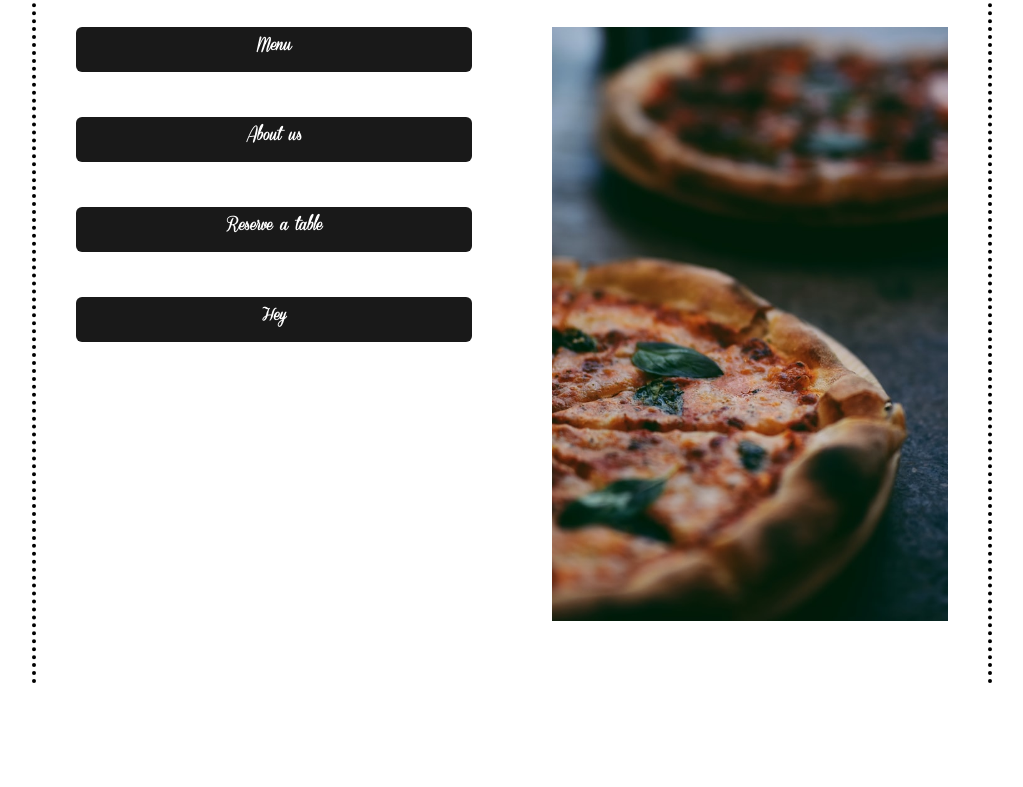
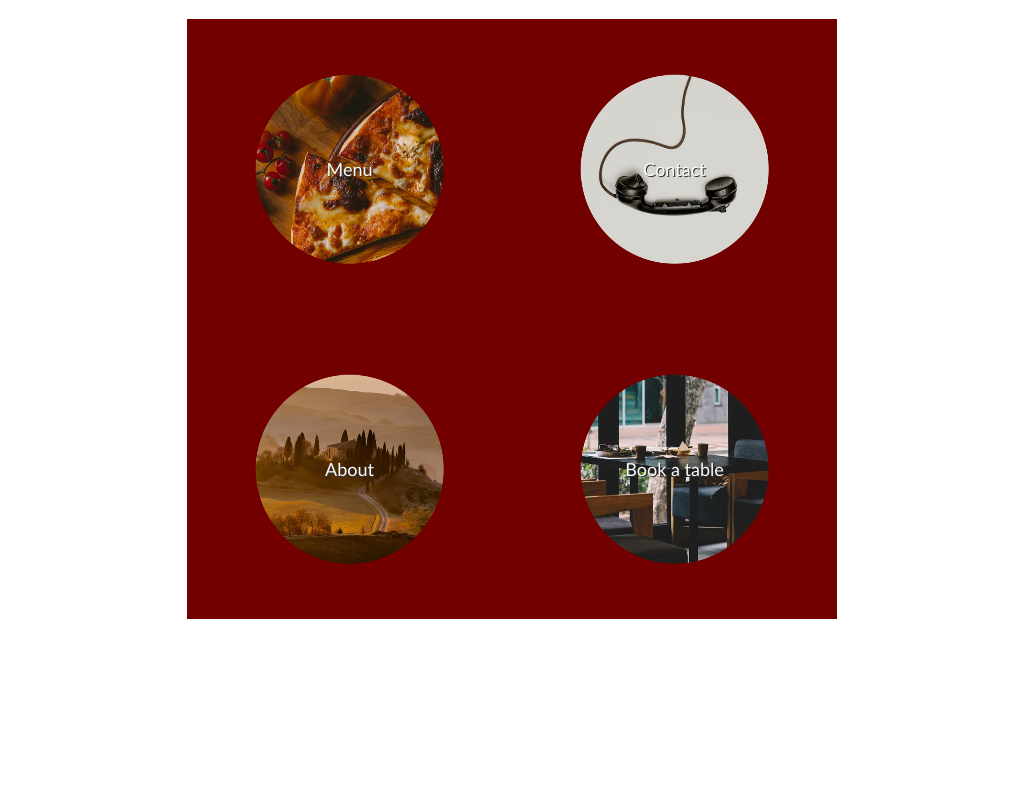
Before and after one commit to KaurKadak/pizzeria-website, a plain HTML site: page homepage.html in a window 1280 px wide. Shown: the part 156-943 px from the top of the page, without its empty margins (128-1151 px from the left). After the commit the page ends 840 px from the top, so only its background shows below. Drawn offline with Linux system fonts and the light colour scheme.

Commit message:
Finished homepage, added buttons with backgrounds

```diff
--- a/css/styles.css
+++ b/css/styles.css
@@ -12,13 +12,16 @@
     font-style: normal;
 
 }
-body{
+
+img{
+    max-width: 58%;
 
 }
 
 h1{
     float: left;
     font-family: 'coneria_script_demoregular', sans-serif;
+    padding: 40px 10px;
 }
 
 .clear{
@@ -30,72 +33,73 @@ h1{
   height: 100vh;
   margin: 0 auto;
 
-  background-position: center;
-  background-repeat: no-repeat;
-  border-right: 4px dotted black;
-  border-left: 4px dotted black;
 }
 
 .header{
-
     display: flex;
-    justify-content: space-around;
+    justify-content: center;
+    align-items: center;
     margin-top: 40px ;
-    margin-bottom: 3em;
-
 }
 
 .right-side {
   width: 10%;
   padding-top: 20px;
-  background-color: #427e14;
+  background-color: #008c45;
 }
 
 .left-side{
-  background-color: red;
+  background-color: #cd212a;
 }
 
-.next-page-buttons{
-    padding: 40px 40px;
-    width: 50%;
-    margin: 0;
-    box-sizing: border-box;
-    float: left;
+.buttons{
+    /*
+    Container for buttons
 
+    */
+    background-color: #720000;
+    background-position: top 30px;
+    max-width: 650px;
+    margin: 0 auto;
+    overflow: hidden;
+    background-repeat: no-repeat;
 
 }
 
-.button {
-    height: 3em;
-    margin-bottom: 3em;
-	background-color:#191919;
-	border-radius:6px;
-	cursor:pointer;
-	color:#ffffff;
-	font-family:"coneria_script_demoregular", sans-serif;
-	font-size:15px;
-	font-weight:bold;
-	padding:6px 24px;
-	text-decoration:none;
-    text-align: center;
-    min-width: 200px;
-}
-.button:hover {
-	background-color: lightgray;
-}
-.button:active {
-	position:relative;
-	top:1px;
+.button{
+    /* Defining general shape of button
+
+    todo: add marigins
+
+    height: 50%;
+    width: 50%;
+    float: left;
+    */
+    height: 300px;
+    width: 50%;
+    float: left;
+    display: flex;
+    position: relative;
+    justify-content: center;
+    align-items: center;
+
 }
 
-.bg{
-    background-image: url(../images/pizzabgvertical.jpg);
-    background-repeat: no-repeat;
-    background-origin: content-box;
-    height: auto;
-    background-size: 100%;
-    overflow: hidden;
-    min-height: 100%;
-    display: inline-block;
 
+
+
+.centered {
+    /* Centered text */
+
+    position: absolute;
+    top: 50%;
+    left: 50%;
+    transform: translate(-50%, -50%);
+    font-family: 'Trebuchet MS', 'Lucida Sans Unicode', 'Lucida Grande', 'Lucida Sans', Arial, sans-serif;
+    color: #fafafa;
+  }
+
+.centered p{
+    font-size: large;
+    text-shadow: 1px 1px #333;
 }
--- a/homepage.html
+++ b/homepage.html
@@ -6,6 +6,7 @@
   <title>Pizzeria</title>
 </head>
 <body>
+
   <div class="page">
     <div class="header">
         <div class="right-side"></div>
@@ -14,29 +15,58 @@
         </div>
         <div class="left-side right-side"></div>
     </div> <!-- End of header -->
-    <div class="next-page-buttons">
-        <div class="button ">
-            Menu
-        </div>
+
+    <div class="buttons">
         <div class="button">
-            About us
+            <div class="menubutton">
+
+                <a href="#">
+                    <img src="images/menubuttonbg.png" alt="Menu button" class="centered">
+                    <div class="centered">
+                        <p>Menu</p>
+                    </div>
+                </a>
+            </div>
         </div>
 
-        <div class="clear"></div>
+        <div class="button">
+            <div class="menubutton">
+
+                <a href="#">
+                    <img src="images/phonebuttonbg.png" alt="Menu button" class="centered">
+                    <div class="centered">
+                        <p>Contact</p>
+                    </div>
+                </a>
+            </div>
+        </div>
 
         <div class="button">
-            Reserve a table
+            <div class="menubutton">
+
+                <a href="#">
+                    <img src="images/aboutbuttonbg.png" alt="Menu button" class="centered">
+                    <div class="centered">
+                        <p>About</p>
+                    </div>
+                </a>
+            </div>
         </div>
+
         <div class="button">
-            Hey
+            <div class="menubutton">
+
+                <a href="#">
+                    <img src="images/tablebuttonbg.png" alt="Menu button" class="centered">
+                    <div class="centered">
+                        <p>Book a table</p>
+                    </div>
+                </a>
+            </div>
         </div>
-    </div>
-    <div class="next-page-buttons bg">
 
     </div>
-    <div class="clear"></div>
 
 
-    </div>
 </body>
 </html>
```
Also changed, not shown: about.html (added, +10 -0 lines), menu.html (added, +10 -0 lines), tablebooking.html (added, +10 -0 lines), images/aboutbuttonbg.png (added), images/menubuttonbg.png (added), images/phonebuttonbg.png (added), images/tablebuttonbg.png (added), images/testtable.png (added), mockup.jpg, mockup.png (added).
